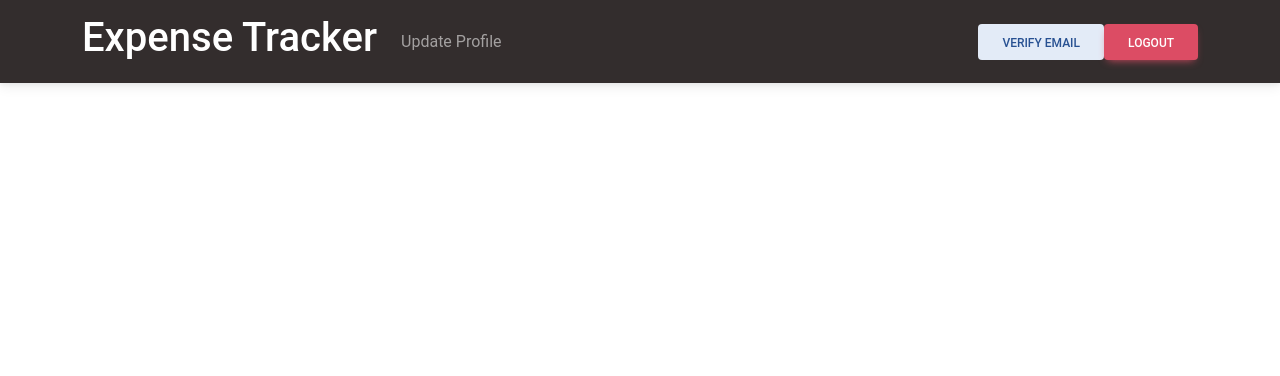
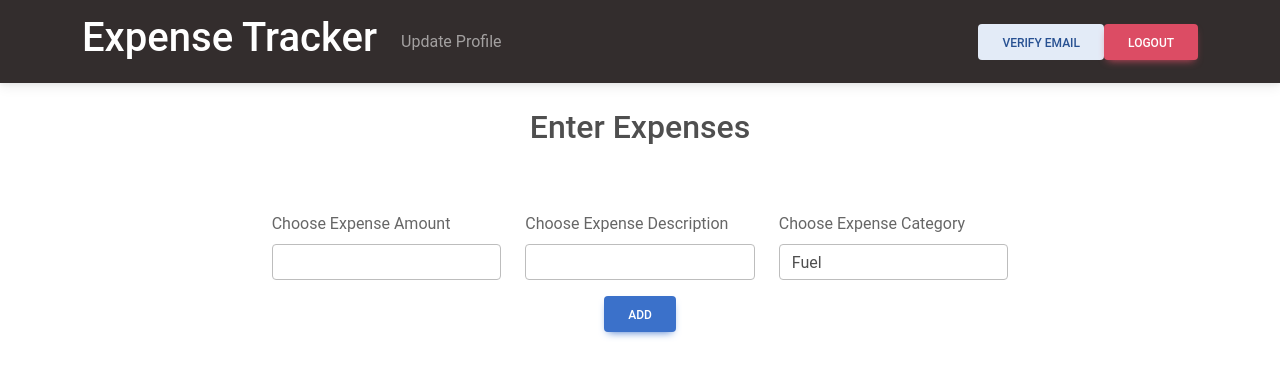
Before and after one commit to AkashB07/ExpenseTracker, a React (Create React App) app in the folder react-expense-tracker/: page / in a window 1280 px wide. Shown: the top 376 px of the page. Built offline with nearby package versions, Linux system fonts and the light colour scheme.

Commit message:
Adding Expenses

```diff
--- a/react-expense-tracker/src/App.js
+++ b/react-expense-tracker/src/App.js
@@ -4,18 +4,21 @@ import SignupPage from './pages/Signup';
 import LoginPage from './pages/Login';
 import ProfilePage from './pages/Profile';
 import PasswordPage from './pages/Password';
+import HomePage from './pages/Home';
 import Header from './components/Layout/Header';
+
+
 let App = () => {
 
   return (
     <Fragment>
 
       <Switch>
-        <Route path='/' exact><Header/></Route>
+        <Route path='/' exact><Header/><HomePage/></Route>
         <Route path='/login' exact> <LoginPage /> </Route>
         <Route path='/signup' exact> <SignupPage /> </Route>
         <Route path='/password' exact> <PasswordPage /> </Route>
-        <Route path='/profile' exact> <ProfilePage/> </Route>
+        <Route path='/profile' exact> <Header/> <ProfilePage/> </Route>
         <Route path='*'> <Redirect to='/login' /> </Route>
       </Switch>
     </Fragment>
--- /dev/null
+++ b/react-expense-tracker/src/components/Expenses/Expenses.js
@@ -0,0 +1,102 @@
+import { useRef, Fragment } from 'react';
+import { Link } from "react-router-dom";
+import axios from 'axios';
+import Button from 'react-bootstrap/Button';
+import Row from 'react-bootstrap/Row';
+import Form from 'react-bootstrap/Form';
+import Col from 'react-bootstrap/Col';
+
+const url = 'http://localhost';
+
+const Expenses = () => {
+    const amountInputRef = useRef();
+    const descriptionInputRef = useRef();
+    const categoryInputRef = useRef();
+
+    const addExpensHandler = async (event) => {
+        try {
+            event.preventDefault();
+            const enteredAmount = amountInputRef.current.value;
+            const enteredDescription = descriptionInputRef.current.value;
+            const enteredCategory = categoryInputRef.current.value;
+
+            const expenseDetails = {
+                amount: enteredAmount,
+                description: enteredDescription,
+                category: enteredCategory,
+            }
+
+            amountInputRef.current.value = '';
+            descriptionInputRef.current.value = '';
+            categoryInputRef.current.value = '';
+
+            console.log(expenseDetails);
+        }
+
+        catch (error) {
+            console.log(error);
+        }
+    }
+
+    return (
+        <Fragment><br />
+            <div className="row justify-content-center">
+                <h2 className="text-center">Enter Expenses</h2><br /><br /><br /><br />
+
+                <div className="col-md-7">
+                    <Form id="loginform" onSubmit={addExpensHandler}>
+                        <Row className="mb-3">
+
+                            <Form.Group as={Col} >
+                                <Form.Label>Choose Expense Amount</Form.Label>
+                                <input
+                                    type="amount"
+                                    className="form-control"
+                                    name="category"
+                                    required ref={amountInputRef}
+                                />
+                            </Form.Group>
+
+                            <Form.Group as={Col} >
+                                <Form.Label>Choose Expense Description</Form.Label>
+                                <input
+                                    type="text"
+                                    className="form-control"
+                                    name="description"
+                                    required ref={descriptionInputRef}
+                                />
+                            </Form.Group>
+
+                            <Form.Group as={Col} >
+                                <Form.Label>Choose Expense Category</Form.Label>
+                                <select
+                                    type="text"
+                                    className="form-control"
+                                    name="category"
+                                    required ref={categoryInputRef}
+                                >
+                                    <option value="Food" disabled>Select</option>
+                                    <option value="Fuel">Fuel</option>
+                                    <option value="Food">Food</option>
+                                    <option value="Electricity">Electricity</option>
+                                    <option value="Movie">Movie</option>
+                                    <option value="Travel">Travel</option>
+                                    <option value="Home Decor">Home Decor</option>
+                                    <option value="others">Others</option>
+                                </select>
+                            </Form.Group>
+                        </Row>
+
+                        <div className="text-center" >
+                            <Button type="submit" variant="primary" size="md">Add</Button>
+                        </div>
+
+                    </Form><br /><br /><br />
+                </div>
+            </div>
+        </Fragment>
+
+    );
+};
+
+export default Expenses;
--- /dev/null
+++ b/react-expense-tracker/src/pages/Home.js
@@ -0,0 +1,9 @@
+import Expenses from "../components/Expenses/Expenses";
+
+const HomePage = () => {
+    return (
+     <Expenses />
+    )
+}
+
+export default HomePage;
```
Also changed, not shown: react-expense-tracker/src/components/Password/Password.js (+3 -31 lines).
